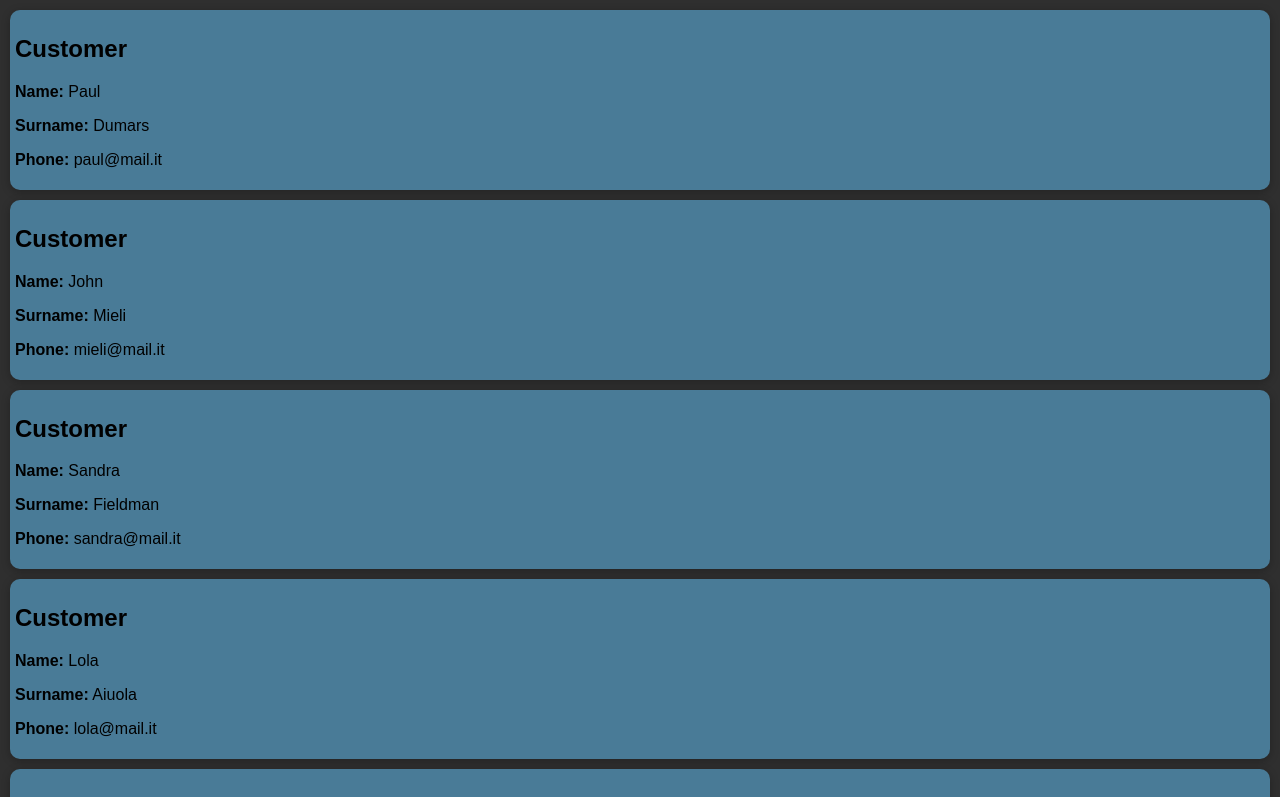
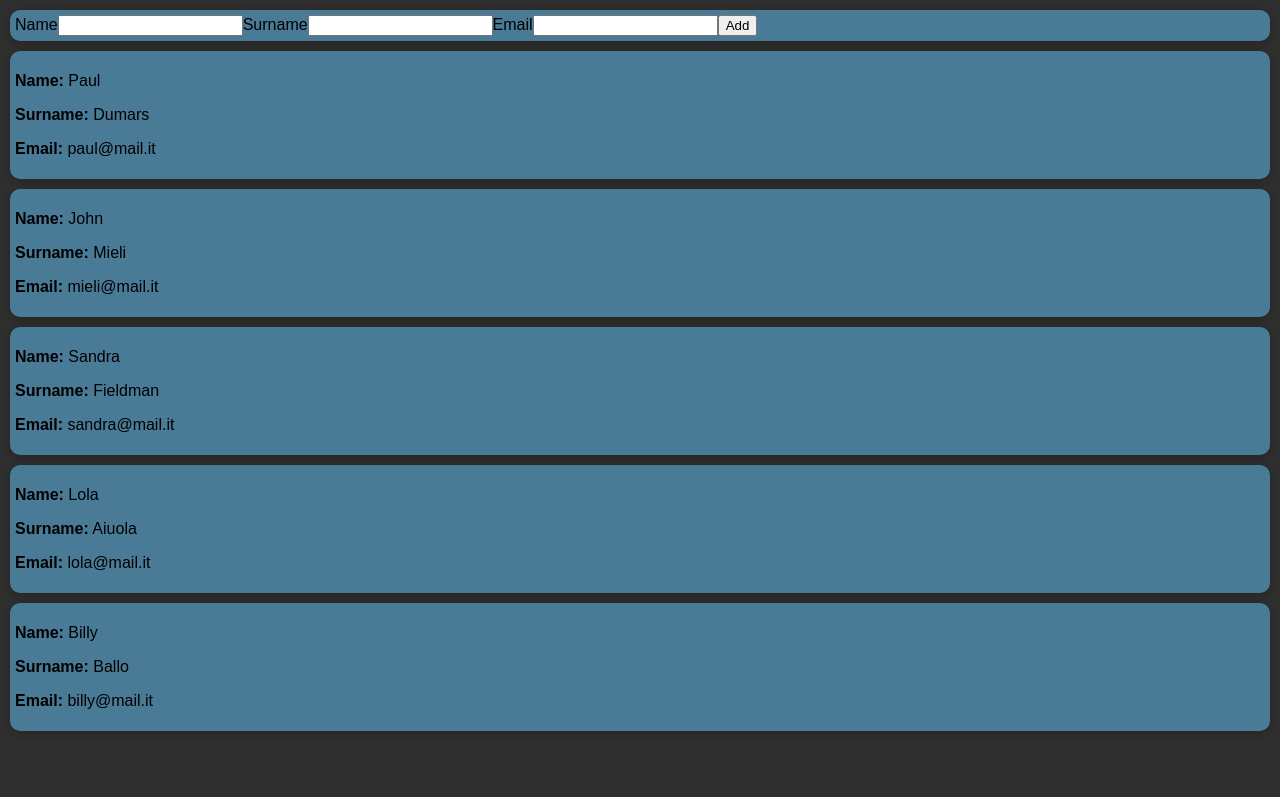
Before and after one commit to proietti-s/react_ex, a React (Create React App) app: page / in a window 1280 px wide. Shown: the top 797 px of the page. Built offline with nearby package versions, Linux system fonts and the light colour scheme.

Commit message:
addCustomers + Button

```diff
--- a/src/App.js
+++ b/src/App.js
@@ -27,7 +27,7 @@ function App() {
 
   return (
     <div>
-      {/* <AddCustomers onAddCustomer = {addNewCustomer}/> */}
+      <AddCustomers onAddCustomer = {addNewCustomer}/>
       <CustomersList data={customers} />
     </div>
   );
--- a/src/components/Customers/AddCustomers.js
+++ b/src/components/Customers/AddCustomers.js
@@ -1,6 +1,25 @@
-/* import React from "react"; */
-/* const AddCustomers = (props) => {
-    return
+import Card from "../UI/Card";
+import Button from "../UI/Button";
+
+
+
+const AddCustomers = (props) => {
+
+    const logButton = (event)=>{
+        event.preventDefault()
+        console.log('okay')
+    }
+    return <Card>
+        <form>
+            <label>Name</label>
+            <input type="text"/>
+            <label>Surname</label>
+            <input type="text"/>
+            <label>Email</label>
+            <input type="text"/>
+            <Button onClick={logButton}/>
+        </form>
+    </Card>
 }
 
-export default AddCustomers; */
+export default AddCustomers;
--- a/src/components/Customers/CustomersList.js
+++ b/src/components/Customers/CustomersList.js
@@ -2,27 +2,27 @@ import React from "react";
 
 import Card from "../UI/Card";
 
-
 const CustomersList = (props) => {
   /* const customers = props.data.map(customer => console.log(customer)) */
   return (
-      <>
-      {props.data.map((customer) =>
-
-            <Card key={customer.id}>
-            <header>
-              <h2>Customer</h2>
-            </header>
+    <>
+      {props.data.map((customer) => (
+        <Card key={customer.id}>
           <div>
-            <p><b>Name:</b> {customer.firstName}</p>
-            <p><b>Surname:</b> {customer.secName}</p>
-            <p><b>Phone:</b> {customer.email}</p>
+            <p>
+              <b>Name:</b> {customer.firstName}
+            </p>
+            <p>
+              <b>Surname:</b> {customer.secName}
+            </p>
+            <p>
+              <b>Email:</b> {customer.email}
+            </p>
           </div>
-          </Card>
-
-      )}
+        </Card>
+      ))}
     </>
-  )
-}
+  );
+};
 
 export default CustomersList;
--- a/src/components/UI/Button.js
+++ b/src/components/UI/Button.js
@@ -0,0 +1,5 @@
+const Button = (props) => {
+    return <button type="submit" onClick={props.onClick}>Add</button>
+}
+
+export default Button
```
